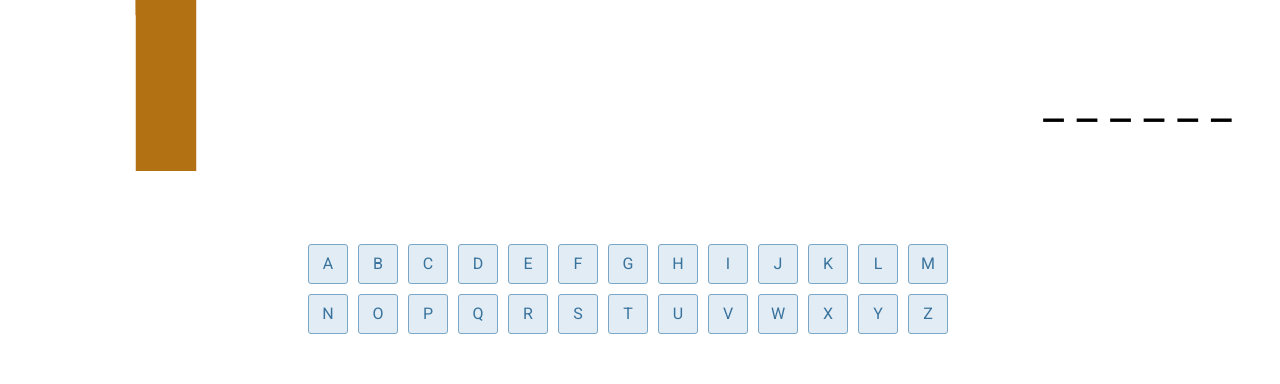
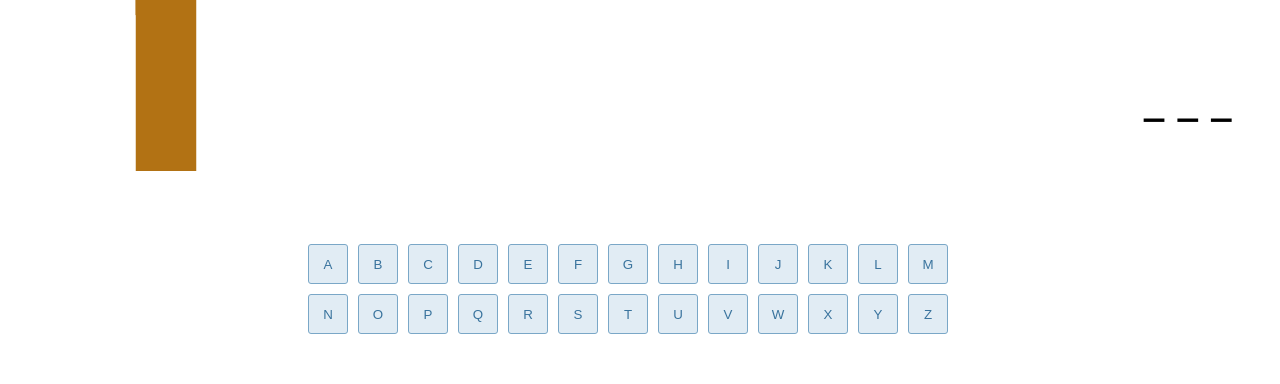
Before and after one commit to schweidzon/Projeto8-jogoForca, a React (Create React App) app: page / in a window 1280 px wide. Both pictures are taken after a click on the button "Escolher Palavra". Shown: the part 354-738 px from the top of the page. Built offline with nearby package versions, Linux system fonts and the light colour scheme.

Commit message:
Adicionado função de comparar se tem a letra clicada na palavra e colocar na tela

```diff
--- a/public/css/style.css
+++ b/public/css/style.css
@@ -64,7 +64,6 @@ body {
 }
 
 .letters {
-
     display: flex;
     gap: 10px;
     width: fit-content;
--- a/src/App.js
+++ b/src/App.js
@@ -10,9 +10,13 @@ function App() {
     return palavras[Math.floor(Math.random() * (palavras).length)]
   }
   const [selectedWord, setSelectedWord] = useState(getRandomWord())
+  const [underLine, setUnderLine] = useState([])
   const [keyboard, setKeyboard] = useState('letter')
   const [pickedWord, setPickedWord] = useState('word hidden')
   const [disabled, setDisabled] = useState(true)
+  const [clickedLetters, setClickedLetters] = useState([])
+
+
 
 
 
@@ -29,6 +33,10 @@ function App() {
         setPickedWord={setPickedWord}
         disabled={disabled}
         setDisabled={setDisabled}
+        clickedLetters={clickedLetters}
+        setClickedLetters={setClickedLetters}
+        underLine={underLine}
+        setUnderLine={setUnderLine}
       />
       <Letras keyboard={keyboard}
         setKeyboard={setKeyboard}
@@ -37,6 +45,11 @@ function App() {
         getRandomWord={getRandomWord}
         disabled={disabled}
         setDisabled={setDisabled}
+        clickedLetters={clickedLetters}
+        setClickedLetters={setClickedLetters}
+
+        underLine={underLine}
+        setUnderLine={setUnderLine}
       />
       <Chute
         disabled={disabled}
--- a/src/components/Jogo.js
+++ b/src/components/Jogo.js
@@ -1,17 +1,45 @@
 //import { useState } from "react";
 
 export default function Jogo(props) {
-    let selectedWord = Array.from(props.selectedWord).map((i) => i.replace(i, "_ "))
+    let selectedWord = Array.from(props.selectedWord)
     console.log(selectedWord)
 
-    function handleClick(e) {
-        e.currentTarget.disabled = true // tirar depois pro bônus
-        props.setDisabled(false)
-        const randomWord = Array.from(props.getRandomWord())
+
+
+    // function changeWord() {
+    //     let arr = []
+    //     for(let i = 0; i < selectedWord.length; i++) {
+    //         arr.push(" _ ")
+    //     }
+    //     console.log(arr)
+    //     return arr
+    // }
+
+
+    function selectWord() {
+       //props.setUnderLine(changeWord())
+       console.log(props.underLine)
+       const under = selectedWord.map((letra) => letra.replace(letra, " _ "))
+
+
+        props.setUnderLine(under)
+        //console.log(underL)
+
+
+        props.setPickedWord('word')
         props.setKeyboard('letter active')
-        props.setSelectedWord(randomWord)
-        props.setPickedWord('word')
+
     }
+
+
+    // function handleClick(e) {
+    //     e.currentTarget.disabled = true // tirar depois pro bônus
+    //     props.setDisabled(false)
+    //    // const randomWord = Array.from(props.getRandomWord())
+    //     props.setKeyboard('letter active')
+    //     props.setPickedWord('word')
+
+    // }
 
 
 
@@ -23,8 +51,8 @@ export default function Jogo(props) {
                 <img src="./assets/forca0.png" alt="hangman" />
             </div>
             <div className="words">
-                <button onClick={handleClick} className="chooseWord" >Escolher Palavra</button>
-                <h1 className={props.pickedWord}>{selectedWord}</h1>
+                <button onClick={selectWord} className="chooseWord" >Escolher Palavra</button>
+                <h1 className={props.pickedWord}>{props.underLine}</h1>
             </div>
         </div>
         </>
--- a/src/components/Letras.js
+++ b/src/components/Letras.js
@@ -5,7 +5,15 @@ export default function Letras(props) {
     const getRandomWord = props.getRandomWord
     const setSelectedWord = props.setSelectedWord
     const disabled = props.disabled
+    const clickedLetters = [...props.clickedLetters]
+    const setClickedLetters = props.setClickedLetters
+
+    const underLine = [...props.underLine]
+    const setUnderLine = props.setUnderLine
+
+
     const alfabeto = ["a", "b", "c", "d", "e", "f", "g", "h", "i", "j", "k", "l", "m", "n", "o", "p", "q", "r", "s", "t", "u", "v", "w", "x", "y", "z"]
+
 
     return (
         <div className="letters">
@@ -15,7 +23,10 @@ export default function Letras(props) {
                 getRandomWord={getRandomWord}
                 setSelectedWord={setSelectedWord}
                 disabled={disabled}
-
+                clickedLetters={clickedLetters}
+                underLine={underLine}
+                setUnderLine={setUnderLine}
+                setClickedLetters={setClickedLetters}
             />)}
         </div>
     )
@@ -23,12 +34,51 @@ export default function Letras(props) {
 
 
 function Letter(props) {
-    console.log(props.disabled)
-    //const randomWord = Array.from(props.selectedWord)
-    //console.log(randomWord)
+    const selectedWord = Array.from(props.selectedWord)
+
+
+    function clique(letter) {
+        const disabeLetters = [...props.clickedLetters, letter]
+        props.setClickedLetters(disabeLetters)
+        console.log(disabeLetters)
+        //Iterar no array da palavra e verificar
+        // se a letra do array selectedWord === letra clicada
+        // faz váriavel chamada mostrar e iguala ela ao que ta sendo mostrado na tela (no caso seria os underlines). Depois, diz que mostrar no indice que as letras coincidiram é igual a letra, e depois seta o underLine pra mostrar essa variavel "mostrar"
+        // Exemplo : selectedWord = [vaca]
+        // Quando clica numa letra, começa a iterar. Caso as letra clicada seja igual a letra do selectedWord em um indice "x", entra no IF
+        //dentro do if, fala que a variavel mostrar = underline (ou seja = "_, _, _, _" => pq a palavra é vaca e tem 4 letras)
+        //Caso a letra cliada seja a letra A, ele vai pegar o mostrar no mesmo indice que selectedWord tem a letra A (ou seja, indice 1 e 3) e vai dizer que o mostrar (que ainda é 4 underlines) nessa posição (1 e 3) vai ser igual a letra clicada.
+        //mostrar vai passar a ser (_, a, _, a) => agora seta o underline para esse valor
+        //quando clicar em outra letra, por exemplo o V, faz tudo de novo
+        //seta o mostrar para (_, a, _, a) e compara se a letra clicada tem na palavra selectedWord (o V tem no indice 0)
+        //pega o mostrar no indice que a letra coindiciu (0) e muda para a letra
+        //mostrar agora é (v, a, _, a) => seta o underline pra mostrar na tela.
+        selectedWord.map((l, i) => {
+            if (l === letter) {
+                let mostrar = props.underLine
+                mostrar[i] = letter
+                props.setUnderLine(mostrar)
+            }
+
+        })
+
+
+        // for(let i = 0; i < selectedWord.length; i++) {
+        //     console.log(selectedWord[i])
+        //     if(selectedWord[i] === letter) {
+        //         let mostrar = props.underLine
+        //         mostrar[i] = letter
+        //         props.setUnderLine(mostrar)
+        //     }
+        // }
+
+    }
+
     return (
         <ul>
-            { <li disabled = {props.disabled}  className={props.keyboard}>{(props.letter).toUpperCase()}</li> }
+            <li >
+            <button disabled={props.clickedLetters.includes(props.letter) ? true : false} onClick={() => clique(props.letter)} className={props.keyboard}>{(props.letter).toUpperCase()}</button>
+            </li>
         </ul>
 
     )
```
